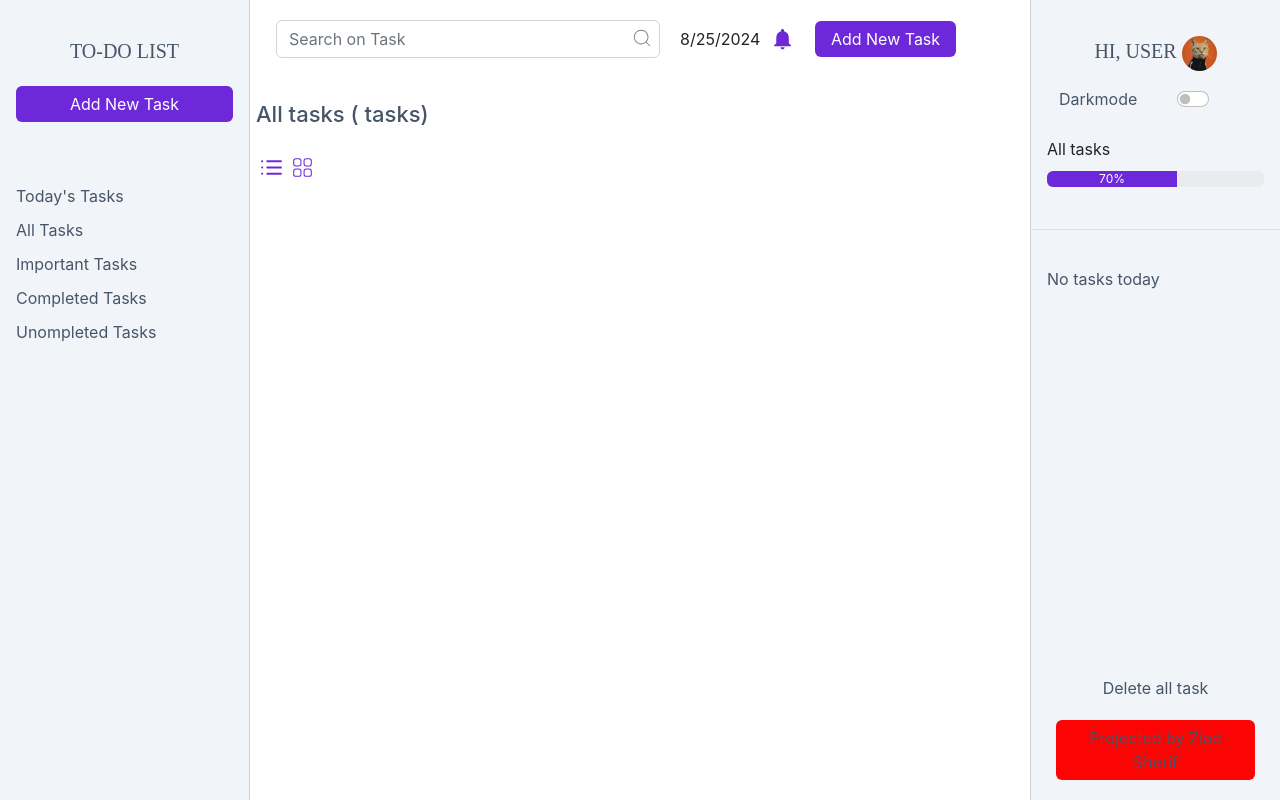
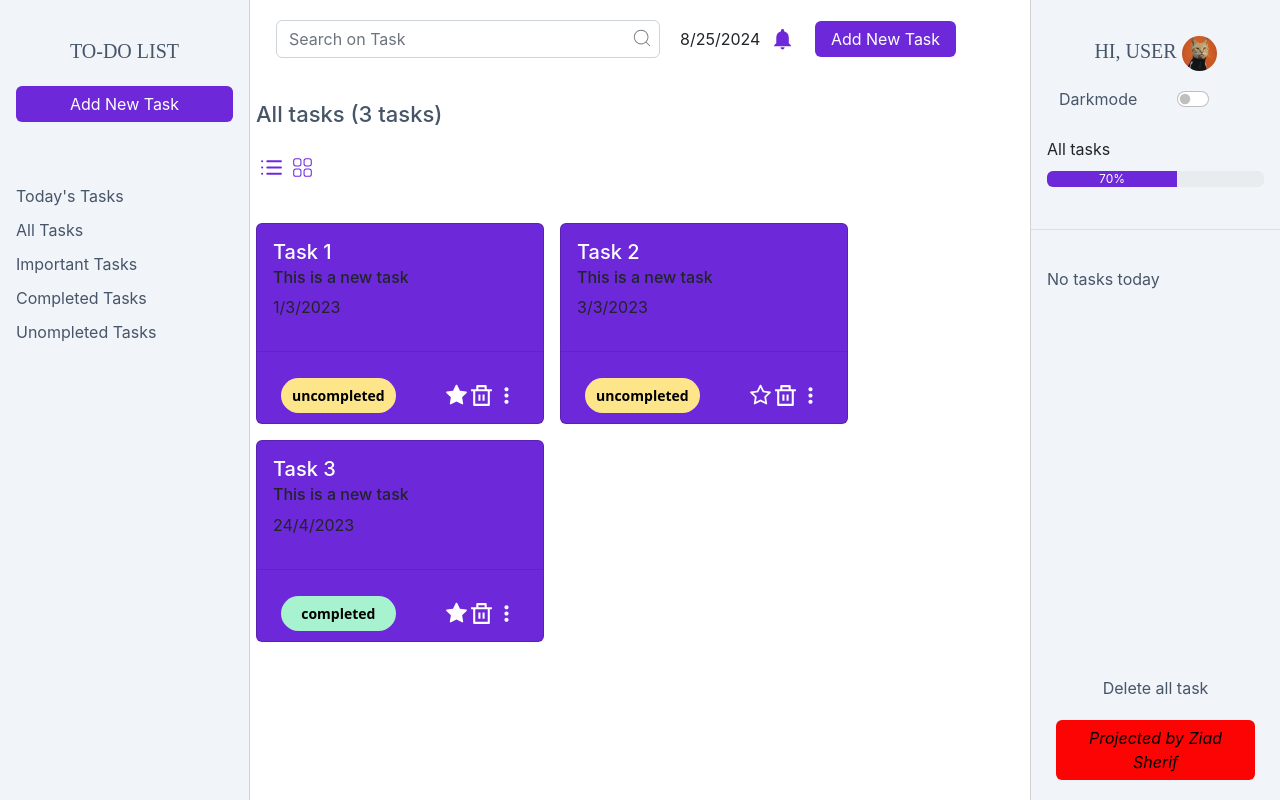
Before and after one commit to ZiadSheriif/Todo-List, a React (Create React App) app: page / in a window 1280 px wide. Built offline with nearby package versions, Linux system fonts and the light colour scheme.

Commit message:
feat: handle completed and favorite tasks

```diff
--- a/src/Components/CardTask/CardTask.jsx
+++ b/src/Components/CardTask/CardTask.jsx
@@ -30,31 +30,50 @@ const formatDate = (dateString) => {
  *
  * @returns {React.Component}
  */
-const CardTask = ({ title, description, date, important, setTasks, tasks }) => {
-  // Use states
-  const [state, setState] = useState("completed");
-  const [starTask, setStarTask] = useState(false);
+const CardTask = ({ taskData, setTasks, tasks }) => {
+  //  state that handle task is completed or  not
+  const [state, setState] = useState(taskData.completed);
+  //  state that handle task is important or not
+  const [starTask, setStarTask] = useState(taskData.important);
   const [deleteTask, setDeleteTask] = useState(false);
   const [showAddNewTask, setShowAddNewTask] = useState(false);
-  // localStorage.removeItem("mangaa");
 
   // handle state change of task progress
   const handleToggleState = () => {
-    if (state === "completed") setState("uncompleted");
-    else setState("completed");
+    const storedTasks = JSON.parse(localStorage.getItem("tasks"));
+    const taskToEdit = storedTasks.find(
+      (task) => task.title === taskData.title
+    );
+
+    if (taskToEdit.completed === "completed") {
+      taskToEdit.completed = "uncompleted";
+    } else taskToEdit.completed = "completed";
+    localStorage.setItem("tasks", JSON.stringify(storedTasks));
+    setState(taskToEdit.completed);
   };
 
+  // handle is favorite task or not
   const handleFavoriteTasks = () => {
-    if (starTask) setStarTask(false);
-    else setStarTask(true);
+    const storedTasks = JSON.parse(localStorage.getItem("tasks"));
+    const taskToEdit = storedTasks.find(
+      (task) => task.title === taskData.title
+    );
+
+    if (taskToEdit.important) {
+      taskToEdit.important = false;
+    } else taskToEdit.important = true;
+    localStorage.setItem("tasks", JSON.stringify(storedTasks));
+    setStarTask(taskToEdit.important);
   };
 
   return (
     <CardContainer style={{ width: "18rem" }}>
       <Card.Body>
-        <Card.Title>{title}</Card.Title>
-        <Card.Subtitle className="mb-2 text-dark">{description}</Card.Subtitle>
-        <Card.Text>{formatDate(date)}</Card.Text>
+        <Card.Title>{taskData.title}</Card.Title>
+        <Card.Subtitle className="mb-2 text-dark">
+          {taskData.description}
+        </Card.Subtitle>
+        <Card.Text>{formatDate(taskData.date)}</Card.Text>
       </Card.Body>
       <hr />
       <Footer>
@@ -77,14 +96,14 @@ const CardTask = ({ title, description, date, important, setTasks, tasks }) => {
         deleteTask={deleteTask}
         setDeleteTask={setDeleteTask}
         singleTask={true}
-        titleTask={title}
+        titleTask={taskData.title}
         setTasks={setTasks}
       />
       <TaskModal
         showAddNewTask={showAddNewTask}
         setShowAddNewTask={setShowAddNewTask}
         taskMode={"Edit"}
-        titleTask={title}
+        titleTask={taskData.title}
         tasks={tasks}
         setTasks={setTasks}
       />
--- a/src/Components/LeftSideBar/LeftSideBar.jsx
+++ b/src/Components/LeftSideBar/LeftSideBar.jsx
@@ -15,7 +15,12 @@ const LeftSideBar = ({ setTasks, tasks }) => {
   const [showAddNewTask, setShowAddNewTask] = useState(false);
   return (
     <>
-      <OffcanvasContainer show={true} backdrop={false} enforceFocus={false}>
+      <OffcanvasContainer
+        show={true}
+        backdrop={false}
+        enforceFocus={false}
+        scroll={true}
+      >
         <Header>
           <Offcanvas.Title>to-do list</Offcanvas.Title>
           <TaskBtn
--- a/src/Components/RightSideBar/RightSideBar.jsx
+++ b/src/Components/RightSideBar/RightSideBar.jsx
@@ -46,6 +46,7 @@ const RightSideBar = ({
       show={true}
       backdrop={false}
       enforceFocus={false}
+      scroll={true}
     >
       <Header>
         <Offcanvas.Title>
--- a/src/Components/RightSideBar/RightSideBar.styled.js
+++ b/src/Components/RightSideBar/RightSideBar.styled.js
@@ -50,7 +50,8 @@ export const ProfileBtn = styled(Button)`
   background-color: ${({ theme }) => theme.background.secondary}!important;
   width: 80%;
   border: none;
-  color: ${({ theme }) => theme.color.primary};
+  color: #000000;
+  font-style: italic;
   :hover {
     background-color: ${({ theme }) =>
       theme.background.hoverBtnColor} !important;
--- a/src/Components/TaskModal/TaskModal.jsx
+++ b/src/Components/TaskModal/TaskModal.jsx
@@ -15,6 +15,36 @@ import {
   DateStyled,
   DropdownContainer,
 } from "./TaskModal.styled";
+
+const newTask = [
+  {
+    title: "Task 1",
+    description: "This is a new task",
+    date: "2023-03-01",
+    important: true,
+    completed: "uncompleted",
+  },
+  {
+    title: "Task 2",
+    description: "This is a new task",
+    date: "2023-03-03",
+    important: false,
+    completed: "uncompleted",
+  },
+  {
+    title: "Task 3",
+    description: "This is a new task",
+    date: "2023-04-24",
+    important: true,
+    completed: "completed",
+  },
+];
+
+// handle case if user delete it from browser
+const storedTasks = JSON.parse(localStorage.getItem("tasks"));
+if (storedTasks === null) {
+  localStorage.setItem("tasks", JSON.stringify(newTask));
+}
 
 /**
  * Component that displays task modal which have title ,description ,date and status of task
@@ -42,6 +72,7 @@ const TaskModal = ({
         description: task.description,
         date: task.date,
         important: task.important,
+        completed: task.completed,
       };
     }
     return null;
@@ -61,6 +92,9 @@ const TaskModal = ({
   const [important, setImportant] = useState(
     taskMode === "Edit" ? getTaskInfo(titleTask)?.important : false
   );
+  const [completed, setCompleted] = useState(
+    taskMode === "Edit" ? getTaskInfo(titleTask)?.completed : "uncompleted"
+  );
   const [directory, setDirectory] = useState("Main");
 
   // functions that handle states
@@ -74,8 +108,6 @@ const TaskModal = ({
   // handle submition of add task
   const handleSubmitTask = (event) => {
     event.preventDefault();
-
-    const storedTasks = JSON.parse(localStorage.getItem("tasks"));
     const found = storedTasks.find((task) => task.title === title);
 
     if (found === undefined && title !== "") {
@@ -87,6 +119,7 @@ const TaskModal = ({
           description: description,
           date: date,
           important: important,
+          completed: "completed",
         },
       ]);
 
@@ -100,19 +133,25 @@ const TaskModal = ({
             description: description,
             date: date,
             important: important,
+            completed: "completed",
           },
         ])
       );
+      clearAllData();
       // close modal window
       setShowAddNewTask(false);
     }
   };
 
   // Submit editing task
-  const submitEditTask = () => {
-    if (title !== "" && title !== titleTask) {
-      setTitle(title);
-    }
+  const submitEditTask = () => {};
+
+  // clear all data
+  const clearAllData = () => {
+    setTitle("");
+    setDescription("");
+    setImportant(false);
+    setCompleted("uncompleted");
   };
 
   // Use Effects
@@ -174,6 +213,7 @@ const TaskModal = ({
               id="state-one"
               onChange={(e) => setImportant(e.target.checked)}
               checked={important}
+              defaultChecked={false}
             />
             <TaskStatus>Mark as important</TaskStatus>
           </ProgressCheck>
@@ -182,6 +222,9 @@ const TaskModal = ({
               className="form-check-input w-5vm"
               type="checkbox"
               id="state-two"
+              onChange={(e) => setCompleted(e.target.checked)}
+              checked={completed}
+              defaultChecked={false}
             />
             <TaskStatus>Mark as completed</TaskStatus>
           </ProgressCheck>
--- a/src/Pages/HomePage/HomePage.jsx
+++ b/src/Pages/HomePage/HomePage.jsx
@@ -26,7 +26,7 @@ import CardTask from "Components/CardTask/CardTask";
  * @param {function handleToggleTheme()} handleToggleTheme  function that toggles the theme
  * @returns {React.Page}
  */
-const HomePage = ({ handleToggleTheme,setCheckedSwitch,checkedSwitch }) => {
+const HomePage = ({ handleToggleTheme, setCheckedSwitch, checkedSwitch }) => {
   // const newTask = [
   //   {
   //     title: "Task 1",
@@ -79,7 +79,9 @@ const HomePage = ({ handleToggleTheme,setCheckedSwitch,checkedSwitch }) => {
                   description={task.description}
                   date={task.date}
                   important={task.important}
+                  complete={task.completed}
                   setTasks={setTasks}
+                  taskData={task}
                 />
               );
             })}
--- a/src/Pages/HomePage/HomePage.styled.js
+++ b/src/Pages/HomePage/HomePage.styled.js
@@ -23,9 +23,9 @@ export const CenterContainer = styled.div`
 `;
 export const ContainerTasks = styled.div`
   display: flex;
+  flex-direction: row;
   flex-wrap: wrap;
   gap: 16px;
-  overflow: auto;
 `;
 export const Section = styled.div`
   width: 20%;
```
